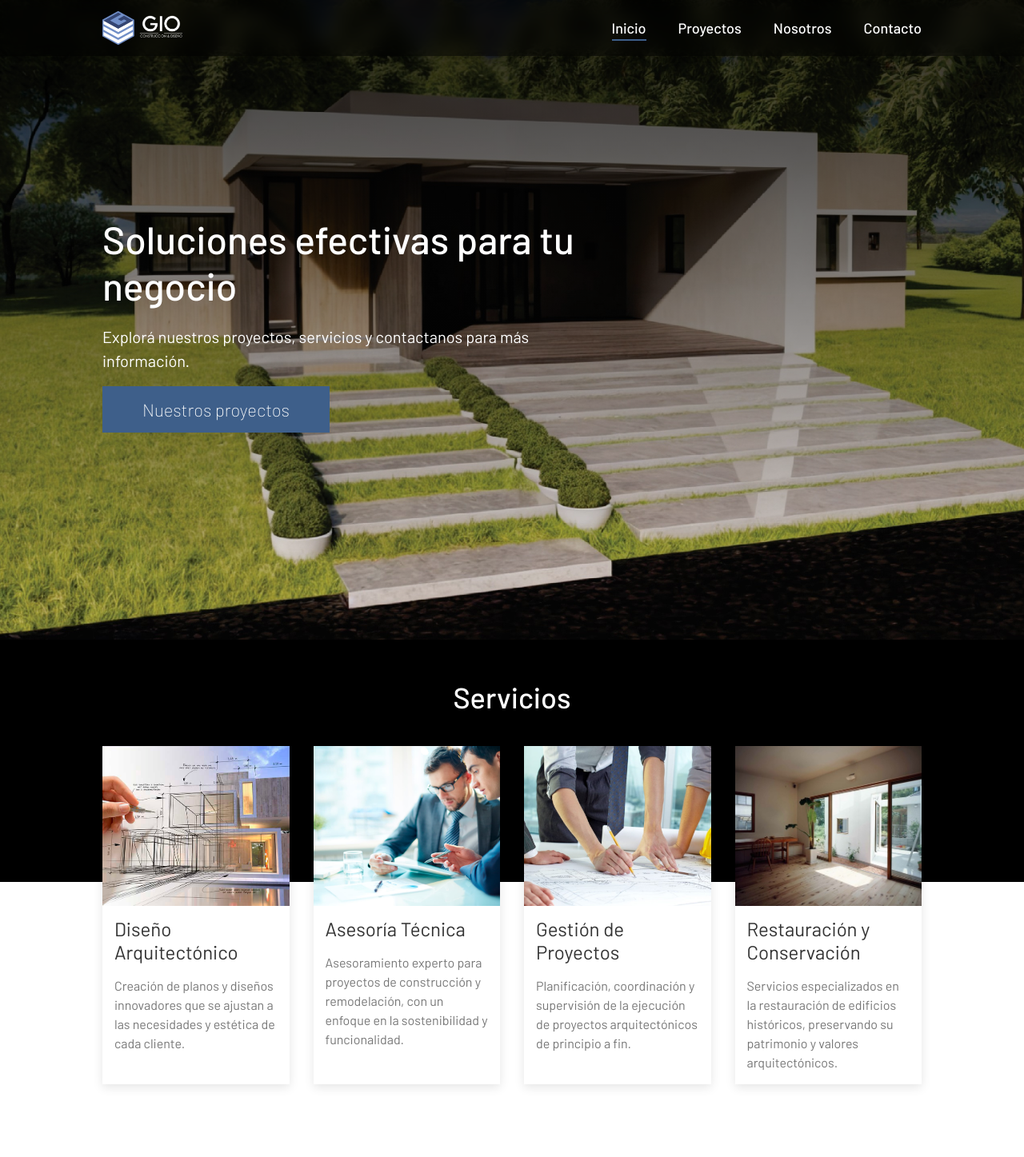
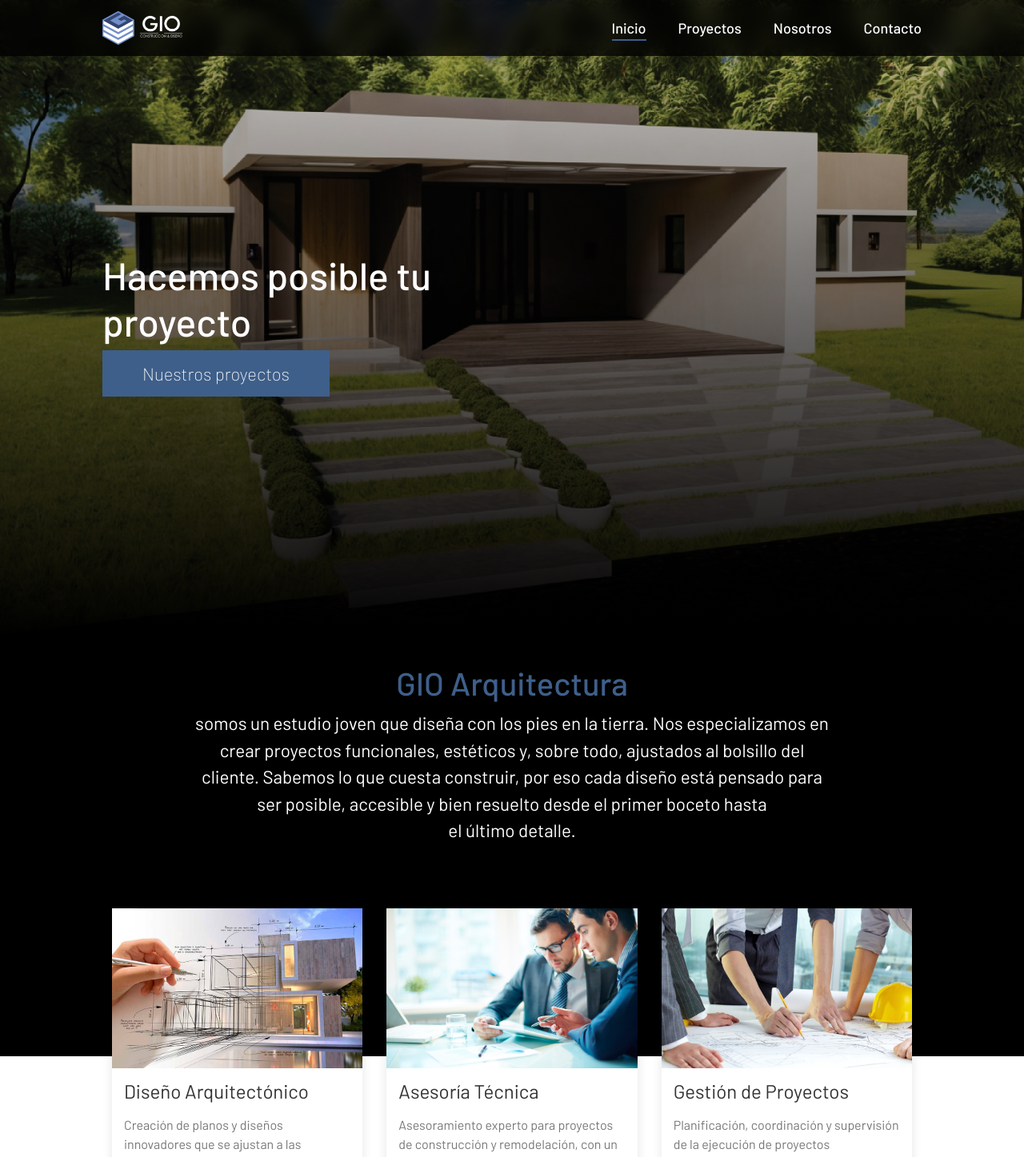
Before and after one commit to frandg47/gio-frontend, a React (Vite) app: page / in a window 1280 px wide. Shown: the top 1447 px of the page at 80% size. Built offline with nearby package versions, Linux system fonts and the light colour scheme.

Commit message:
cambiando estilos del hero pagina principal, agregando texto pedido por el cliente

```diff
--- a/src/components/Hero.jsx
+++ b/src/components/Hero.jsx
@@ -4,13 +4,18 @@ import { Link } from 'react-router-dom';
 
 const Hero = () => {
     return (
-        <section className="hero-section">
-            <div className="hero-content">
-                <h1>Soluciones efectivas para tu negocio</h1>
-                <p>Explorá nuestros proyectos, servicios y contactanos para más información.</p>
-                <Link to="/proyectos" className="btn-hero">Nuestros proyectos</Link>
+        <>
+            <section className="hero-section">
+                <div className="hero-content">
+                    <h1>Hacemos posible tu proyecto</h1>
+                    <Link to="/proyectos" className="btn-hero">Nuestros proyectos</Link>
+                </div>
+            </section>
+            <div className="hero-presentation">
+                <h2>GIO Arquitectura</h2>
+                <p>somos un estudio joven que diseña con los pies en la tierra. Nos especializamos en crear proyectos funcionales, estéticos y, sobre todo, ajustados al bolsillo del cliente. Sabemos lo que cuesta construir, por eso cada diseño está pensado para ser posible, accesible y bien resuelto desde el primer boceto hasta el último detalle.</p>
             </div>
-        </section>
+        </>
     );
 };
 
--- a/src/components/Services.jsx
+++ b/src/components/Services.jsx
@@ -4,7 +4,7 @@ import '../css/services.css';
 const Services = () => {
     return (
         <section className="services-section">
-            <h2 className="section-title">Servicios</h2>
+            {/* <h2 className="section-title">Servicios</h2> */}
             <div className="services-container">
                 <div className="service-card">
                     <img
@@ -33,15 +33,6 @@ const Services = () => {
                     <h3>Gestión de Proyectos</h3>
                     <p>Planificación, coordinación y supervisión de la ejecución de proyectos arquitectónicos de principio a fin.</p>
                 </div>
-                <div className="service-card">
-                    <img
-                        src="/restauracion.jpg"
-                        alt="Restauración y Conservación"
-                        className="service-img"
-                    />
-                    <h3>Restauración y Conservación</h3>
-                    <p>Servicios especializados en la restauración de edificios históricos, preservando su patrimonio y valores arquitectónicos.</p>
-                </div>
             </div>
         </section>
     );
--- a/src/css/hero.css
+++ b/src/css/hero.css
@@ -1,6 +1,6 @@
 .hero-section {
     background:
-        linear-gradient(to bottom, rgba(0, 0, 0, 0.8), rgba(0, 0, 0, 0)),
+        linear-gradient(to bottom, rgba(0, 0, 0, 0.1), rgba(0, 0, 0, 1)),
         url("/casa 2.jpg") no-repeat center/cover;
     position: relative;
     min-height: 100vh;
@@ -8,14 +8,18 @@
     align-items: center;
     padding: 120px 10%;
     color: white;
+    overflow: hidden;
+    /* margin-top: 70px; */
 }
 
 
 .hero-section::before {
     content: '';
     position: absolute;
-    top: 0; left: 0;
-    width: 100%; height: 100%;
+    top: 0;
+    left: 0;
+    width: 100%;
+    height: 100%;
     z-index: 0;
 }
 
@@ -69,3 +73,45 @@
         margin-bottom: 30px;
     }
 }
+
+.hero-presentation {
+    /* position: absolute; */
+    bottom: 0;
+    left: 0;
+    width: 100%;
+    padding: 30px 20px;
+    color: white;
+    text-align: center;
+    background: black;
+    /* backdrop-filter: blur(10px); */
+    /* background: linear-gradient(to top, rgba(0, 0, 0, 0.8), rgba(0, 0, 0, 0.3)); */
+    z-index: 2;
+}
+
+.hero-presentation h2 {
+    font-size: 2.5rem;
+    margin-bottom: 10px;
+    color: #3e5f8a;
+}
+
+.hero-presentation p {
+    font-size: 1.4rem;
+    max-width: 800px;
+    margin: 0 auto;
+}
+
+@media (max-width: 768px) {
+
+    .hero-section {
+        min-height: calc(100vh - 70px);
+        margin-top: 70px;
+    }
+    .hero-presentation p {
+        font-size: 1.2rem;
+        padding: 0 10px;
+    }
+
+    .hero-presentation h2 {
+        font-size: 2rem;
+    }
+}
--- a/src/css/navbar.css
+++ b/src/css/navbar.css
@@ -4,7 +4,7 @@
     left: 0;
     width: 100%;
     padding: 10px 10%;
-    background-color: rgba(0, 0, 0, 0.5);
+    background-color: rgba(0, 0, 0, 0.8);
     backdrop-filter: blur(10px);
     -webkit-backdrop-filter: blur(10px);
     display: flex;
@@ -88,9 +88,9 @@
 
 /* Responsive */
 @media (max-width: 768px) {
-    .main-header {
+    /* .main-header {
         position: absolute;
-    }
+    } */
 
     .main-menu-toggle {
         display: flex;
--- a/src/css/services.css
+++ b/src/css/services.css
@@ -1,5 +1,3 @@
-
-
 .services-section {
     padding: 50px 10%;
     background: linear-gradient(to bottom, #000 50%, #ffffff 50%);
@@ -22,12 +20,12 @@
     background-color: #fff;
     box-shadow: 0 4px 12px rgba(0, 0, 0, 0.1);
     text-align: left;
-    transition: transform 0.6s ease;
+    /* transition: transform 0.6s ease; */
 }
 
-.service-card:hover {
+/* .service-card:hover {
     transform: scale(1.1);
-}
+} */
 
 .service-img {
     width: 100%;
@@ -49,3 +47,20 @@
     line-height: 1.5;
     margin: 15px;
 }
+
+.services-container {
+    display: grid;
+    /* grid-template-columns: repeat(auto-fit, minmax(280px, 1fr)); */
+    gap: 30px;
+    justify-content: center;
+    max-width: 1000px;
+    margin: 0 auto;
+    grid-template-columns: repeat(3, 1fr);
+}
+
+
+@media (max-width: 768px) {
+    .services-container {
+        grid-template-columns: 1fr;
+    }
+}
```
